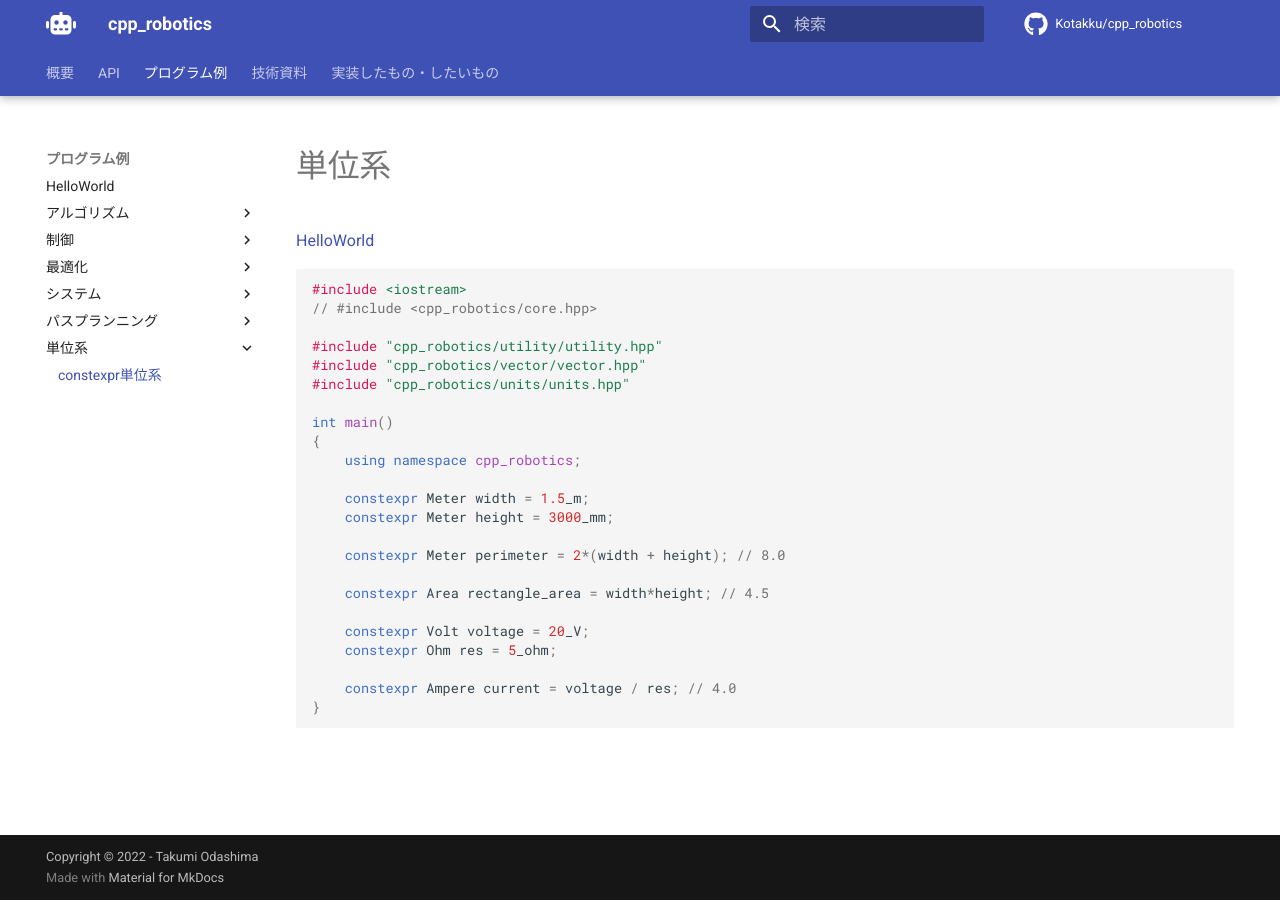
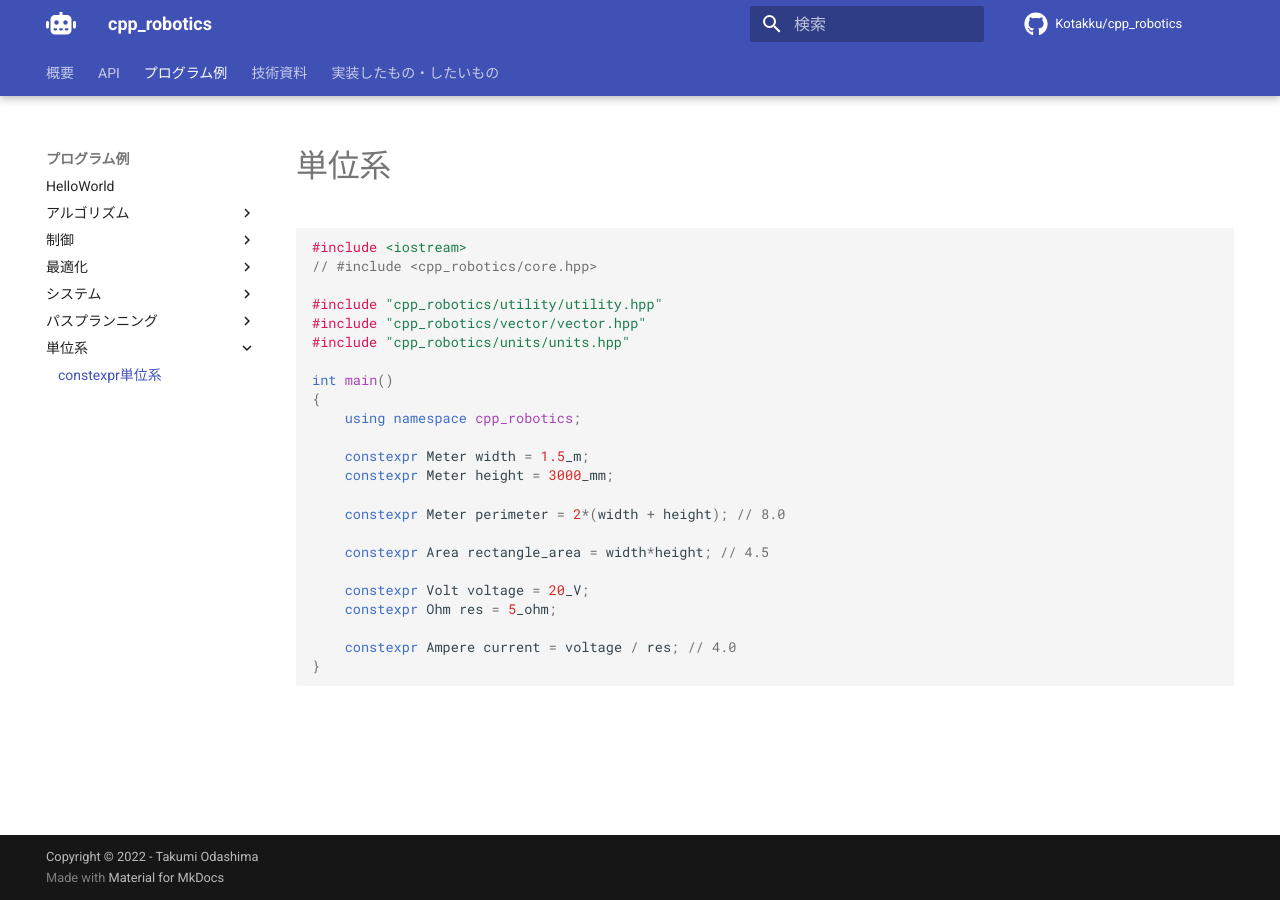
Before and after one commit to Kotakku/cpp_robotics, an MkDocs documentation site: the page built from docs/example/units/units.md, in a window 1280 px wide. Built offline with MkDocs 1.6.1 and Material for MkDocs 9.7.7, drawn with Linux system fonts in a browser that asks for light colours; comment, search, counter and statistics services are not loaded.

Commit message:
いらないリンク削除

````diff
--- a/docs/example/units/units.md
+++ b/docs/example/units/units.md
@@ -1,6 +1,4 @@
 # 単位系
-
-[HelloWorld](example/hello_world/)
 
 ```cpp
 #include <iostream>
````
